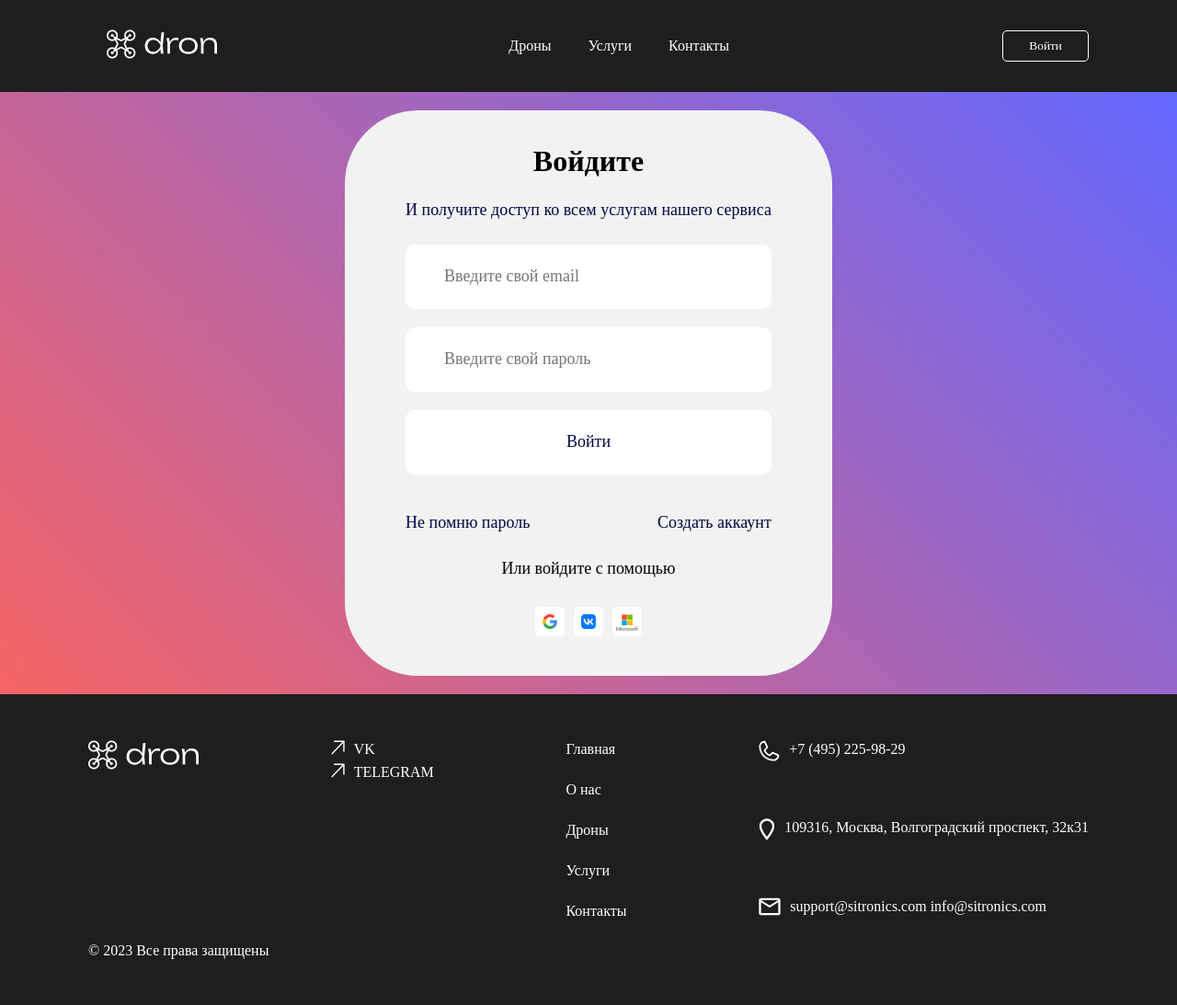
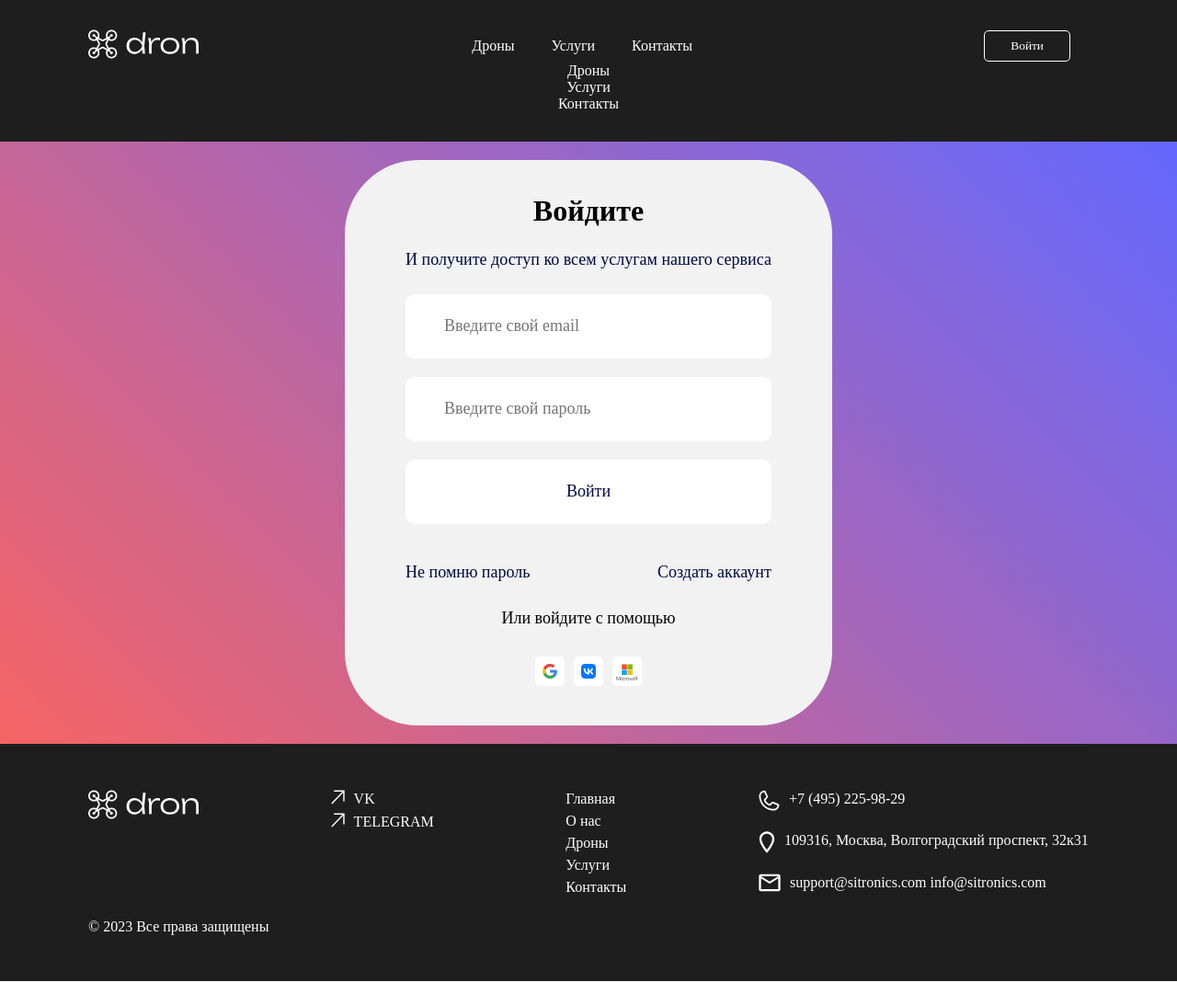
Before and after one commit to DeErovRee/sitronics-app, a React (Create React App) app: page /login in a window 1280 px wide. Shown: the whole page at 92% size. After the commit the page ends 1067 px from the top, so only its background shows below. Built offline with nearby package versions, Linux system fonts and the light colour scheme; no server answers; a web font is replaced by a local one.

Commit message:
Start writing adaptive design

```diff
--- a/src/App.css
+++ b/src/App.css
@@ -1,5 +1,9 @@
 @charset "UTF-8";
 @import url("https://fonts.googleapis.com/css2?family=Unbounded:wght@100;200;300;400;500;600;700;800;900&display=swap");
+.hidden {
+  display: none;
+}
+
 .citys {
   display: flex;
   flex-wrap: wrap;
--- a/src/App.scss
+++ b/src/App.scss
@@ -3,7 +3,9 @@
 $linear-gradient: linear-gradient(45deg, rgba(241, 2, 2, 0.61), rgba(0, 8, 255, 0.61));
 
 // Общие стили
-
+.hidden {
+  display: none;
+}
 .citys {
   display: flex;
   flex-wrap: wrap;
--- a/src/index.js
+++ b/src/index.js
@@ -30,8 +30,9 @@ const theme = {
     gradient: 'linear-gradient(45deg, rgba(241, 2, 2, 0.61), rgba(0, 8, 255, 0.61))',
   },
   media: {
-    phone: '(max-width: 375px)',
-    tablet: '(max-width: 1156px) and (min-width: 375px)'
+    phone: '(max-width: 425px)',
+    tablet: '(max-width: 768px) and (min-width: 425px)',
+    desktop: '(min-width: 768px)'
   }
 }
 
--- a/src/pages/Footer.jsx
+++ b/src/pages/Footer.jsx
@@ -9,22 +9,48 @@ const FooterStyled = styled.div`
 const Wrapper = styled.div`
     max-width: 1920px;
     padding: 50px 96px;
+
+    @media ${props => props.theme.media.tablet} {
+
+    }
+
+    @media ${props => props.theme.media.phone} {
+        padding: 37px 48px;
+    }
 `
 
 const First = styled.div`
     display: flex;
     flex-direction: row;
     justify-content: space-between;
-    height: 200px;
+
+    @media ${props => props.theme.media.tablet} {
+        flex-direction: column;
+        align-items: flex-start;
+    }
+
+    @media ${props => props.theme.media.phone} {
+        flex-direction: column;
+        align-items: flex-start;
+    }
 `
 
 const List = styled.ul`
     list-style-type: none;
     display: flex;
     flex-direction: column;
+    width: ${props => props.width || 'auto'};
     justify-content: ${props => props.justifyContent || 'flex-start'};
     align-items: flex-start;
     margin: 0;
+
+    @media ${props => props.theme.media.tablet} {
+        margin: 0 0 25px 0;
+    }
+
+    @media ${props => props.theme.media.phone} {
+        margin: 0 0 25px 0;
+    }
 `
 
 const ListItem = styled.li`
@@ -38,6 +64,14 @@ const ListItem = styled.li`
     text-transform: ${props => props.textTransform || 'none'};
     &:hover {
         cursor: pointer;
+    }
+
+    @media ${props => props.theme.media.tablet} {
+        margin: 0 0 11px 0;
+    }
+
+    @media ${props => props.theme.media.phone} {
+        margin: 0 0 11px 0;
     }
 `
 
@@ -80,7 +114,7 @@ export const Footer = () => {
                         <ListItem>Услуги</ListItem>
                         <ListItem>Контакты</ListItem>
                     </List>
-                    <List justifyContent={'space-between'}>
+                    <List justifyContent={'space-between'} width={'33%'}>
                         <ListItem>
                             <ListImg width={'20px'}>
                                 <svg width="23" height="23" viewBox="0 0 23 23" fill="none" xmlns="http://www.w3.org/2000/svg">
--- a/src/pages/Header.jsx
+++ b/src/pages/Header.jsx
@@ -10,13 +10,39 @@ const HeaderStyled = styled.div`
 const Wrapper = styled.nav`
   max-width: 1920px;
   padding: 32px 96px;
+
+  @media ${props => props.theme.media.tablet} {
+
+  }
+
+  @media ${props => props.theme.media.phone} {
+    padding: 28px 40px;
+  }
 `
 
 const List = styled.ul`
   display: flex;
   flex-direction: row;
-  margin: 0;
   justify-content: space-between;
+  align-items: center;
+`
+
+const BurgerBtn = styled.div`
+  background-color: red;
+  display: none;
+
+  @media ${props => props.theme.media.tablet} {
+    display: unset;
+  }
+
+  @media ${props => props.theme.media.phone} {
+    display: unset;
+  }
+`
+
+const BurgerMenu = styled.div`
+  display: flex;
+  flex-direction: column;
   align-items: center;
 `
 
@@ -30,6 +56,16 @@ const ListItem = styled.li`
     text-decoration: none;
     color: white;
   };
+
+  @media ${props => props.theme.media.tablet} {
+    display: ${props => props.noHidden || 'none'};
+  }
+
+  @media ${props => props.theme.media.phone} {
+    display: ${props => props.noHidden || 'none'};
+  }
+
+
 `
 
 const LoginButton = styled.button`
@@ -67,18 +103,20 @@ const Chats = ({authenticated}) => {
 
 export const Header = ({authenticated}) => {
 
+  const openMenu = () => {
+
+  }
+
     return(
       <HeaderStyled>
         <Wrapper>
           <List>
-            <ListItem>
             <Link to="/">
               <img
                 src={require('../images/logo.png')}
                 className="logo"
                 alt="logo"/>
             </Link>
-            </ListItem>
             <ListItem>
               <List>
                 <ListItem>
@@ -93,38 +131,24 @@ export const Header = ({authenticated}) => {
                 <Chats authenticated={authenticated}/>
               </List>
             </ListItem>
+            <ListItem>
               <Component authenticated={authenticated}/>
+            </ListItem>
+            <BurgerBtn onClick={openMenu}>|||</BurgerBtn>
           </List>
+          <BurgerMenu id='burgerMenu'>
+            <ListItem noHidden={'flex'}>
+              <Link to="/drons">Дроны</Link>
+            </ListItem>
+            <ListItem noHidden={'flex'}>
+              <Link to="/services">Услуги</Link>
+            </ListItem>
+            <ListItem noHidden={'flex'}>
+              <Link to="/contacts">Контакты</Link>
+            </ListItem>
+            <Chats authenticated={authenticated}/>
+          </BurgerMenu>
         </Wrapper>
       </HeaderStyled>
-
-        // <header>
-        //   <nav>
-        //     <ul className="header">
-        //       <li>
-        //         <Link to="/">
-        //           <img
-        //             src={require('../images/logo.png')}
-        //             className="logo"
-        //             alt="logo"
-        //           />
-        //         </Link>
-        //       </li>
-        //       <div className="headerCenter">
-        //         <li>
-        //           <Link to="/drons">Дроны</Link>
-        //         </li>
-        //         <li>
-        //           <Link to="/services">Услуги</Link>
-        //         </li>
-        //         <Chats authenticated={authenticated}/>
-        //         <li>
-        //           <Link to="/contacts">Контакты</Link>
-        //         </li>
-        //       </div>
-        //       <Component authenticated={authenticated}/>
-        //     </ul>
-        //   </nav>
-        // </header>
     )
 }
--- a/src/pages/loginPage.jsx
+++ b/src/pages/loginPage.jsx
@@ -25,6 +25,16 @@ export const Form = styled.form`
   border-radius: 80px;
   background-color: #f2f2f2;
   max-width: 642px;
+
+  @media ${props => props.theme.media.tablet} {
+
+  }
+
+  @media ${props => props.theme.media.phone} {
+    border-radius: 0;
+    margin: 0;
+    padding: 40px;
+  }
 `
 
 export const H3 = styled.h3`
```
Also changed, not shown: 1 other file (tests, documents, lock files or other folders). Lines whose indentation alone changed are shown as unchanged.
